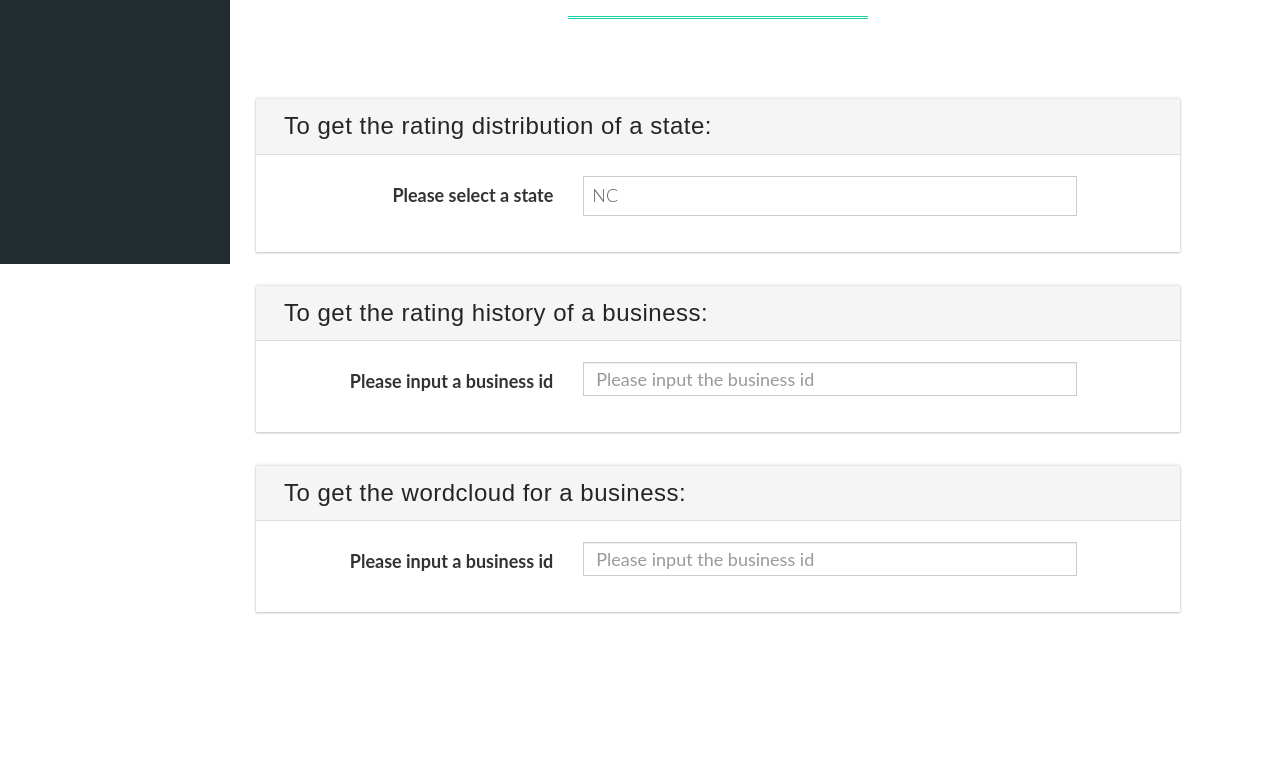
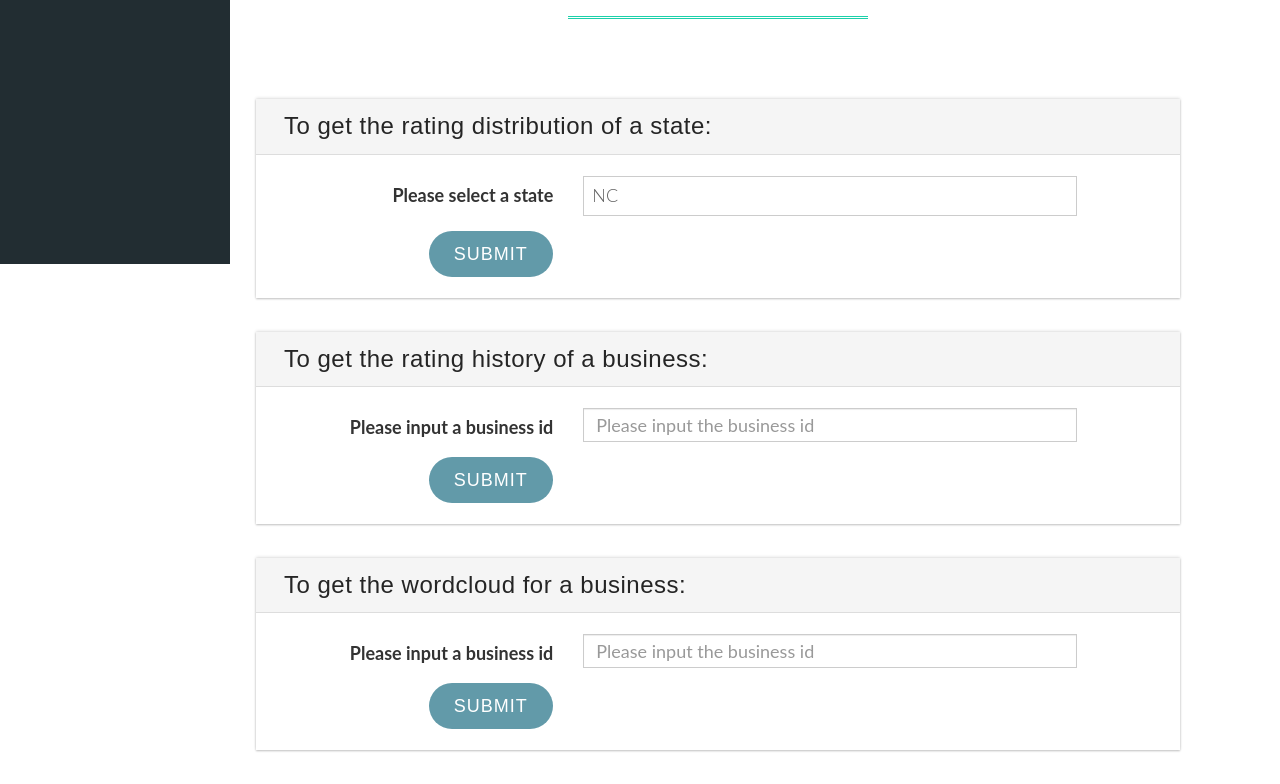
Before and after one commit to nancy0361/CS516_DataPipeline, a Flask app: page /analysis in a window 1280 px wide. Shown: the part 536-1320 px from the top of the page. Before the commit the page ends 1150 px from the top, so only its background shows below. Run offline with Flask 2, Linux system fonts and the light colour scheme; parts of the project's set-up code (start-up, migrations or seed data) failed here and were passed over; some libraries are stand-ins or nearby versions.

Commit message:
update analysis html

```diff
--- a/web/templates/analysis.html
+++ b/web/templates/analysis.html
@@ -170,6 +170,9 @@
                                 </select>
                             </div>
                         </div>
+                        <div class="col-sm-offset-2">
+                            <button type="submit" class="btn btn-default">Submit</button>
+                        </div>
                     </form>
                 </div>
             </div>
@@ -187,6 +190,9 @@
                             <div class="col-sm-7">
                                 <input style="font-size:18px;" class="form-control" id="business_id_rating" placeholder="Please input the business id">
                             </div>
+                        </div>
+                        <div class="col-sm-offset-2">
+                            <button type="submit" class="btn btn-default">Submit</button>
                         </div>
                     </form>
                 </div>
@@ -207,6 +213,9 @@
                                     placeholder="Please input the business id">
                             </div>
                         </div>
+                        <div class="col-sm-offset-2">
+                            <button type="submit" class="btn btn-default">Submit</button>
+                        </div>
                     </form>
                 </div>
             </div>
```
